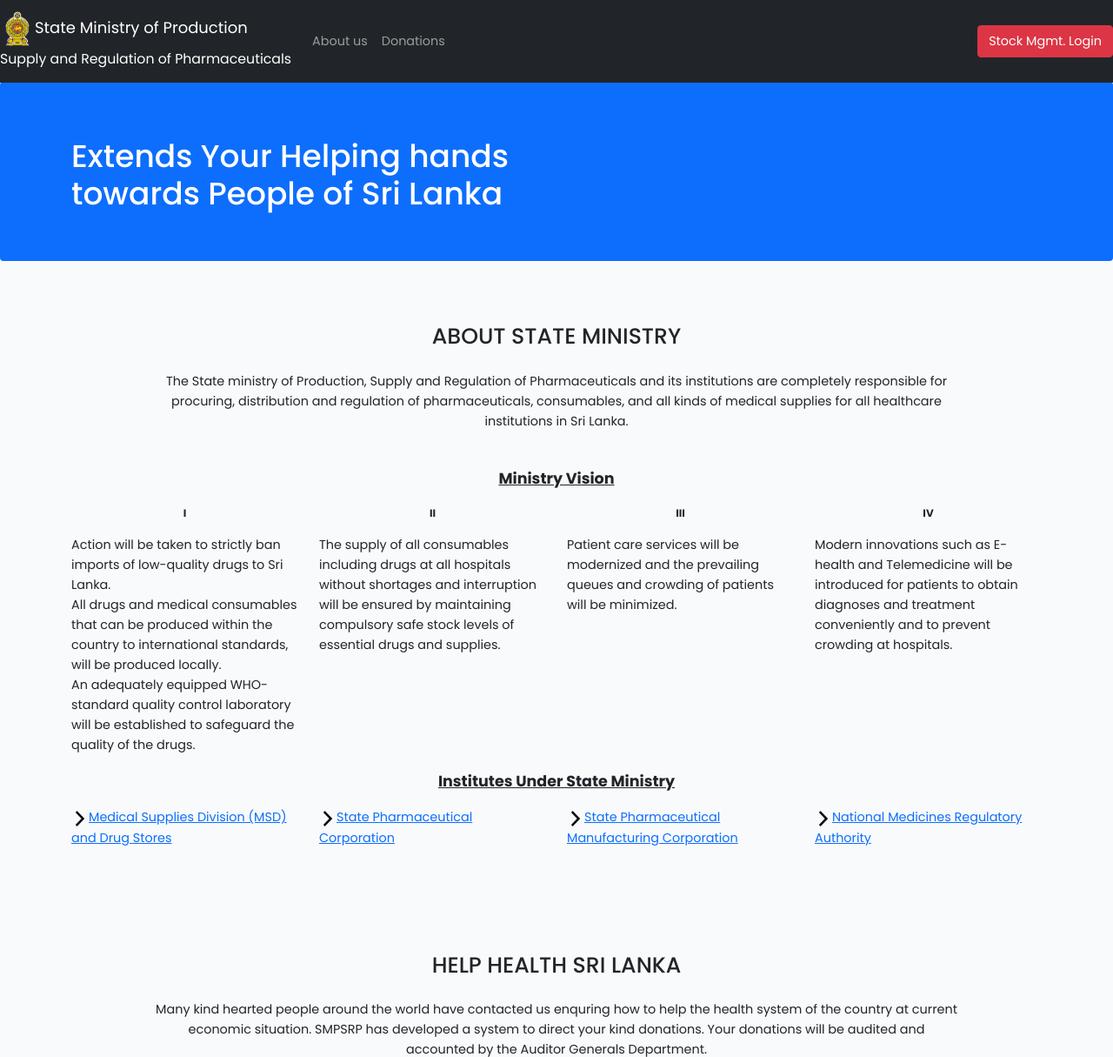
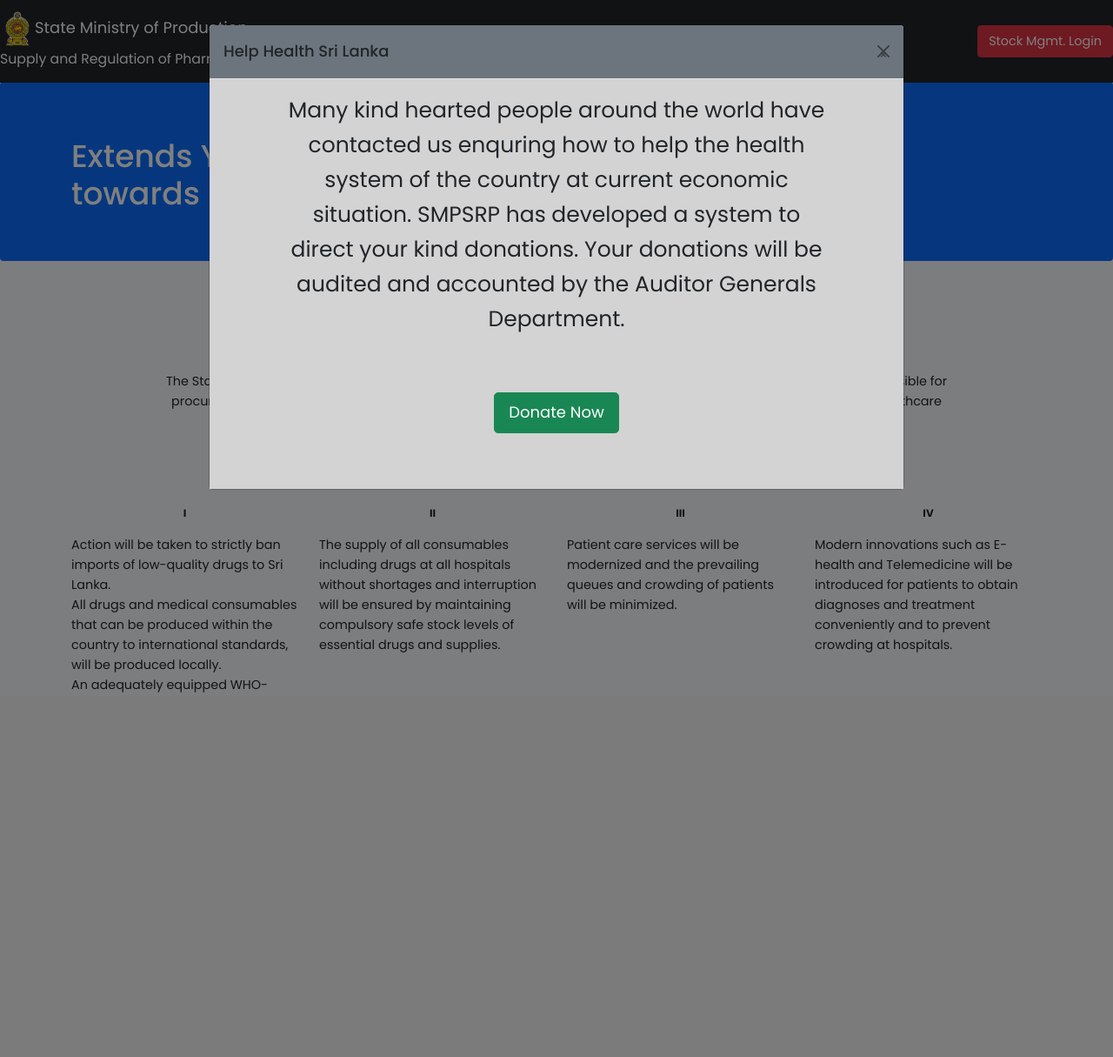
Before and after one commit to Lalendra96/msd-donations, a Laravel app: page / in a window 1280 px wide. Shown: the top 1215 px of the page at 87% size. After the commit the page ends 796 px from the top, so only its background shows below. Run offline with Laravel 8, Linux system fonts and the light colour scheme.

Commit message:
Added pop-up modal

```diff
--- a/resources/views/welcome.blade.php
+++ b/resources/views/welcome.blade.php
@@ -151,6 +151,29 @@
           </div>
     </div>
 
+    <div id="donationIfoModal" class="modal fade" tabindex="-1" aria-labelledby="exampleModalLabel" aria-hidden="true">
+      <div class="modal-dialog modal-lg">
+        <div class="modal-content">
+            <div class="modal-header bg-secondary">
+                <h5 class="modal-title">Help Health Sri Lanka</h5>
+                <button type="button" class="btn-close" data-bs-dismiss="modal" aria-label="Close">&times;</button>
+            </div>
+            <div class="modal-body" style="background-color: lightgray">
+              <div class="row">
+			          <div class="col-md-10 offset-md-1 text-center">
+				          <p class="text-column" style="font-size:25px">Many kind hearted people around the world have contacted us enquring how to help the health system of the country at current economic situation. SMPSRP has developed a system to direct your kind donations.
+                    Your donations will be audited and accounted by the Auditor Generals Department.
+				          </p>
+                </div>
+                <div class="col-md-6 offset-md-3">
+                  <p class="text-center my-5"><a class="btn btn-success btn-two btn-lg btn-block" href="{{route('interface')}}" role="button">Donate Now</a> </p>
+                </div>
+		          </div>
+            </div>
+        </div>
+    </div>
+    </div>
+
     <footer class="text-center bg-dark text-white">
       <div class="container">
         <div class="row">
@@ -160,5 +183,11 @@
         </div>
       </div>
     </footer>
+    <script src="https://cdnjs.cloudflare.com/ajax/libs/jquery/3.6.0/jquery.min.js" integrity="sha512-894YE6QWD5I59HgZOGReFYm4dnWc1Qt5NtvYSaNcOP+u1T9qYdvdihz0PPSiiqn/+/3e7Jo4EaG7TubfWGUrMQ==" crossorigin="anonymous" referrerpolicy="no-referrer"></script>
+    <script type="text/javascript">
+    window.onload = () => {
+        $('#donationIfoModal').modal('show');
+    }
+</script>
   </body>
 </html>
```
Lines whose indentation alone changed are shown as unchanged.
